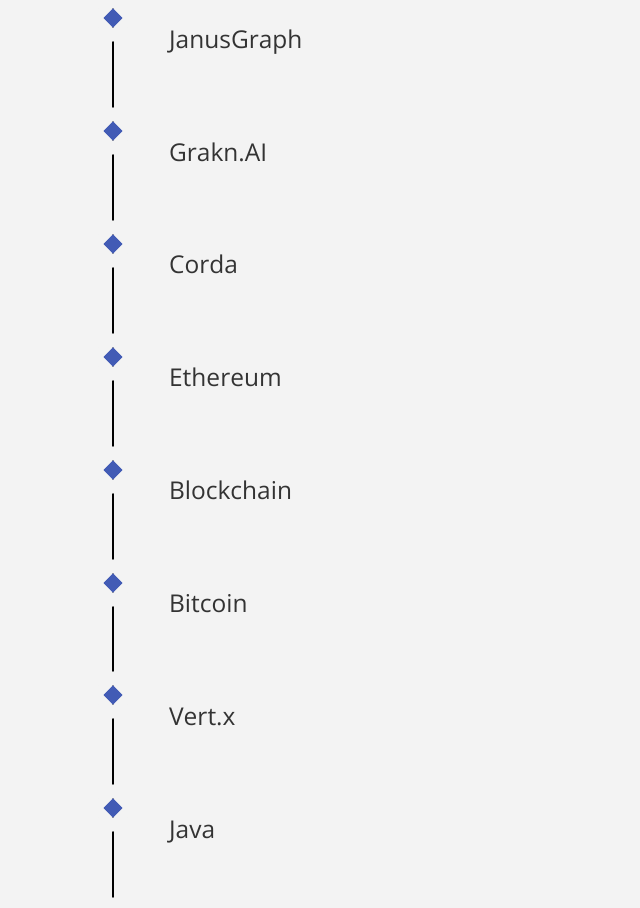
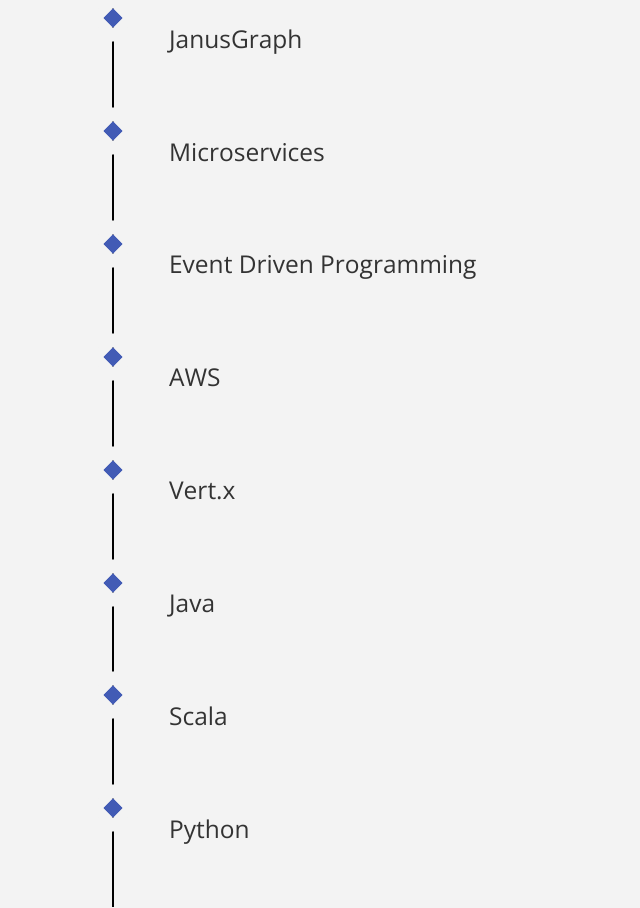
Before and after one commit to arcticOak2/arcticOak2.github.io, a plain HTML site: page index.html in a window 1280 px wide. Shown: the part 2480-3388 px from the top of the page, without its empty margins (0-640 px from the left). Drawn offline with nearby package versions, Linux system fonts and the light colour scheme; files whose address does not match are found by name; a web font is replaced by a local one.

Commit message:
Update index.html
Updated tech stack

```diff
--- a/index.html
+++ b/index.html
@@ -130,31 +130,19 @@
                     <li class="timeline-event" data-aos="fade-up" data-aos-delay=".4">
                         <label class="timeline-event-icon"></label>
                         <div class="timeline-event-copy">
-                            <h3>Grakn.AI</h3>
+                            <h3>Microservices</h3>
                             </div>
                     </li>
                     <li class="timeline-event" data-aos="fade-up" data-aos-delay=".4">
                         <label class="timeline-event-icon"></label>
                         <div class="timeline-event-copy">
-                            <h3>Corda</h3>
+                            <h3>Event Driven Programming</h3>
                             </div>
                     </li>
                     <li class="timeline-event" data-aos="fade-up" data-aos-delay=".4">
                         <label class="timeline-event-icon"></label>
                         <div class="timeline-event-copy">
-                            <h3>Ethereum</h3>
-                            </div>
-                    </li>
-                    <li class="timeline-event" data-aos="fade-up" data-aos-delay=".4">
-                        <label class="timeline-event-icon"></label>
-                        <div class="timeline-event-copy">
-                            <h3>Blockchain</h3>
-                            </div>
-                    </li>
-                    <li class="timeline-event" data-aos="fade-up" data-aos-delay=".4">
-                        <label class="timeline-event-icon"></label>
-                        <div class="timeline-event-copy">
-                            <h3>Bitcoin</h3>
+                            <h3>AWS</h3>
                             </div>
                     </li>
                     <li class="timeline-event" data-aos="fade-up" data-aos-delay=".4">
```
